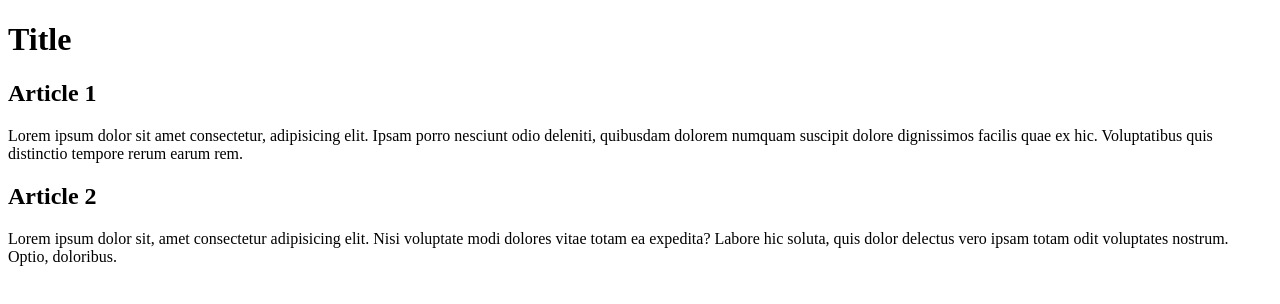
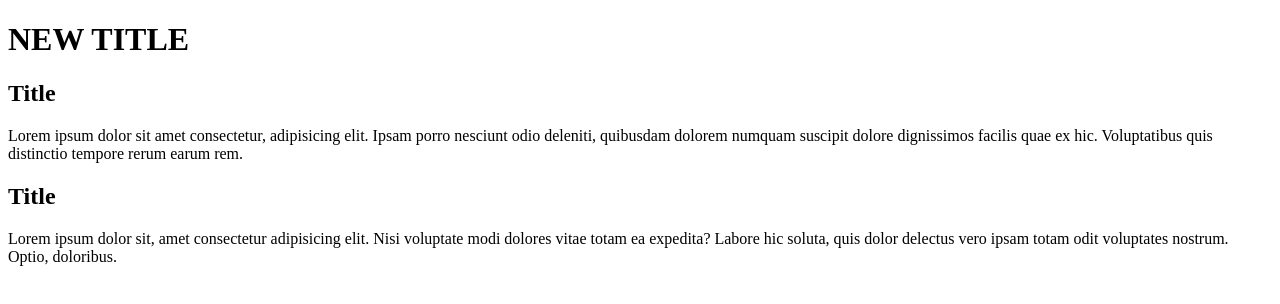
Before and after one commit to iNeonGod/project-site, a plain HTML site: page index.html in a window 1280 px wide. Drawn offline with Linux system fonts and the light colour scheme.

Commit message:
edit content

```diff
--- a/index.html
+++ b/index.html
@@ -8,15 +8,15 @@
 <body>
     <main>
         <header>
-            <h1>Title</h1>
+            <h1>NEW TITLE</h1>
         </header>
         <article>
-            <h2>Article 1</h2>
+            <h2>Title</h2>
             <p>Lorem ipsum dolor sit amet consectetur, adipisicing elit. Ipsam porro nesciunt odio deleniti, quibusdam dolorem numquam suscipit dolore dignissimos facilis quae ex hic. Voluptatibus quis distinctio tempore rerum earum rem.
             </p>
         </article>
         <article>
-            <h2>Article 2</h2>
+            <h2>Title</h2>
             <p>Lorem ipsum dolor sit, amet consectetur adipisicing elit. Nisi voluptate modi dolores vitae totam ea expedita? Labore hic soluta, quis dolor delectus vero ipsam totam odit voluptates nostrum. Optio, doloribus.</p>
         </article>
     </main>
```
